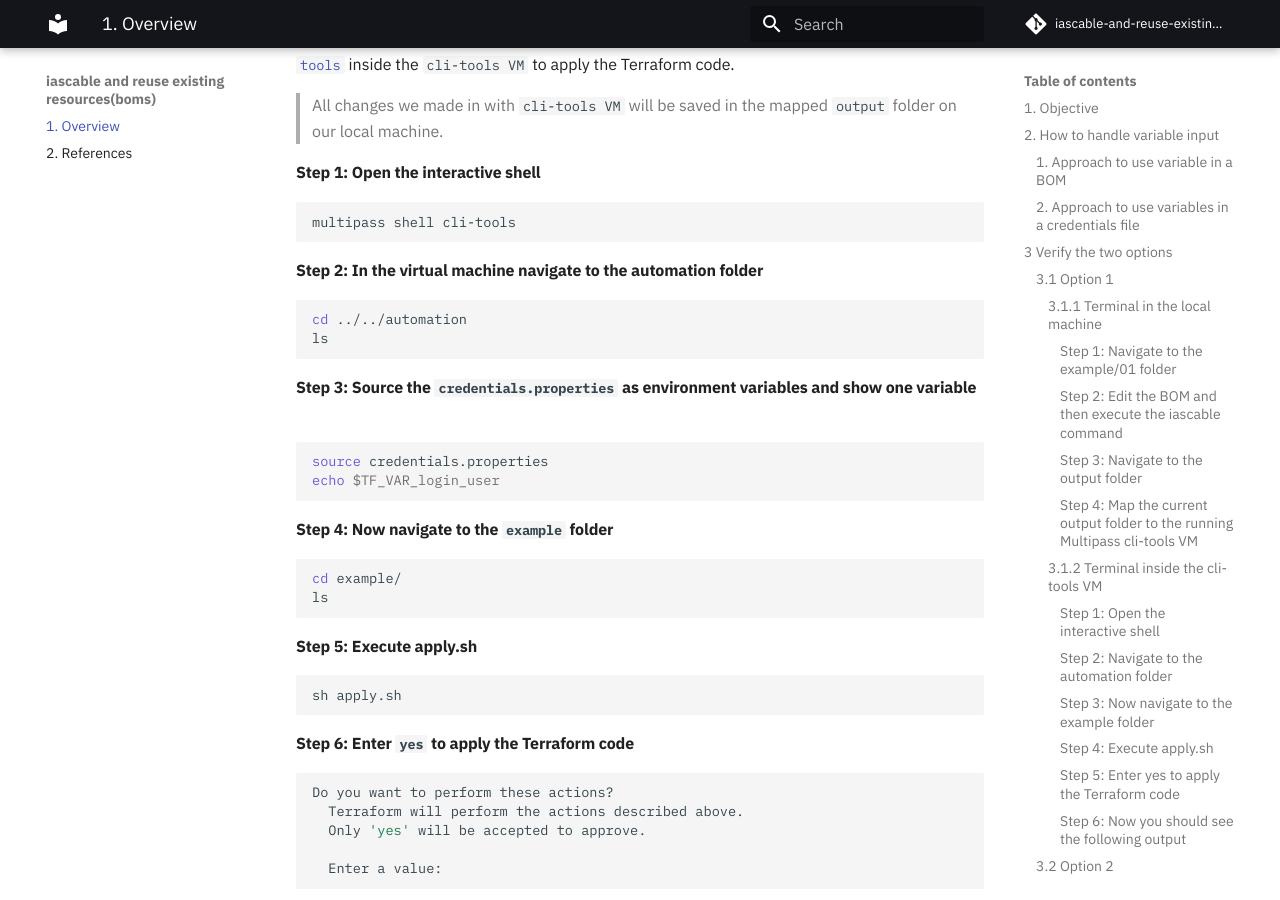
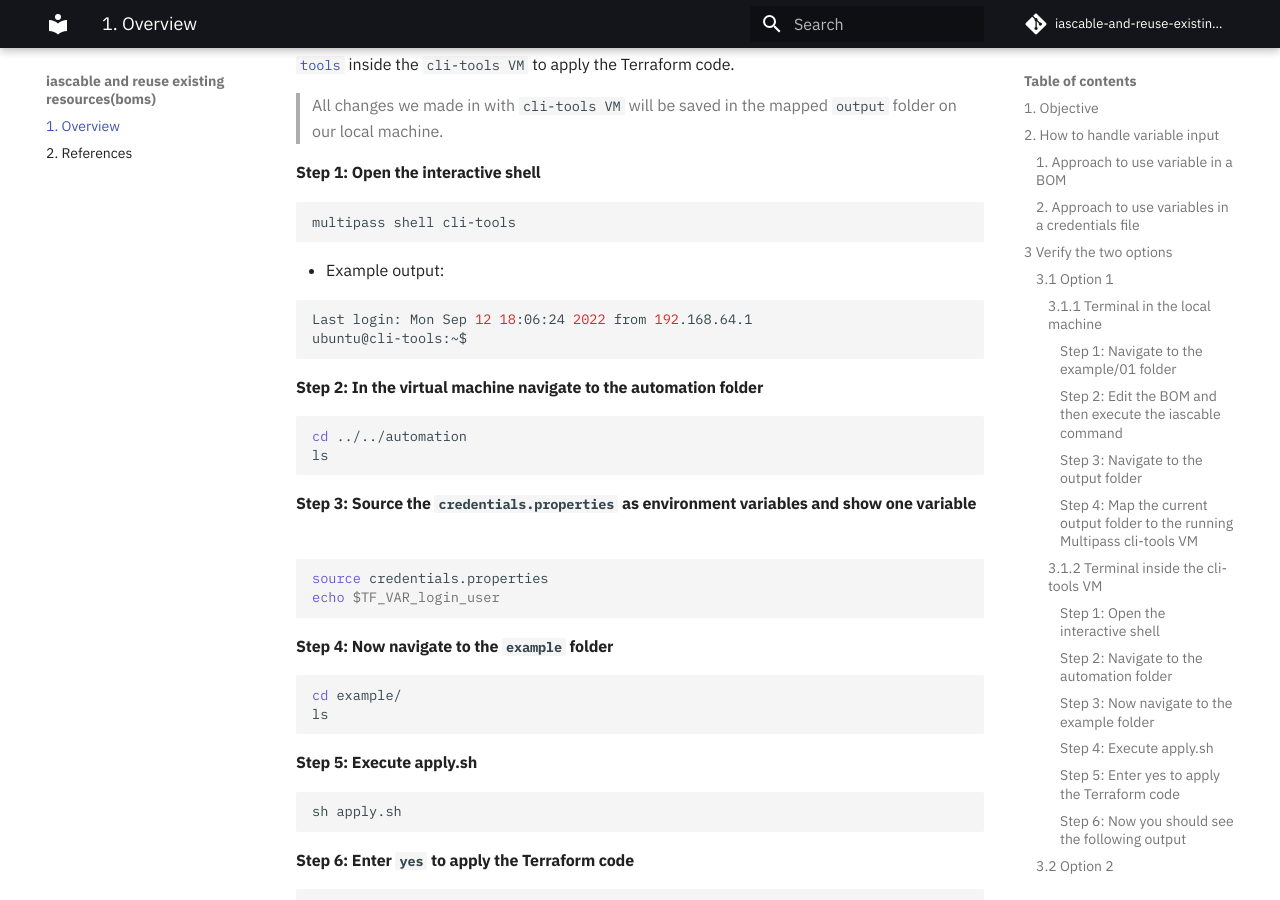
Before and after one commit to thomassuedbroecker/iascable-and-multi-stage-boms, an MkDocs documentation site: the page built from documentation/README.md, in a window 1280 px wide and 900 px high, scrolled down 4248 px. Built offline with MkDocs 1.6.1 and Material for MkDocs 9.7.7, drawn with Linux system fonts in a browser that asks for light colours; comment, search, counter and statistics services are not loaded.

Commit message:
update readme

````diff
--- a/documentation/README.md
+++ b/documentation/README.md
@@ -218,6 +218,13 @@ Now we have mapped the `output` folder to the `cli-tools VM`. We can use the ins
 multipass shell cli-tools
 ```
 
+* Example output:
+
+```sh
+Last login: Mon Sep 12 18:06:24 2022 from 192.168.64.1
+ubuntu@cli-tools:~$
+```
+
 #### Step 2: In the virtual machine navigate to the automation folder
 
 ```sh
````
Also changed, not shown: 1 other file.
